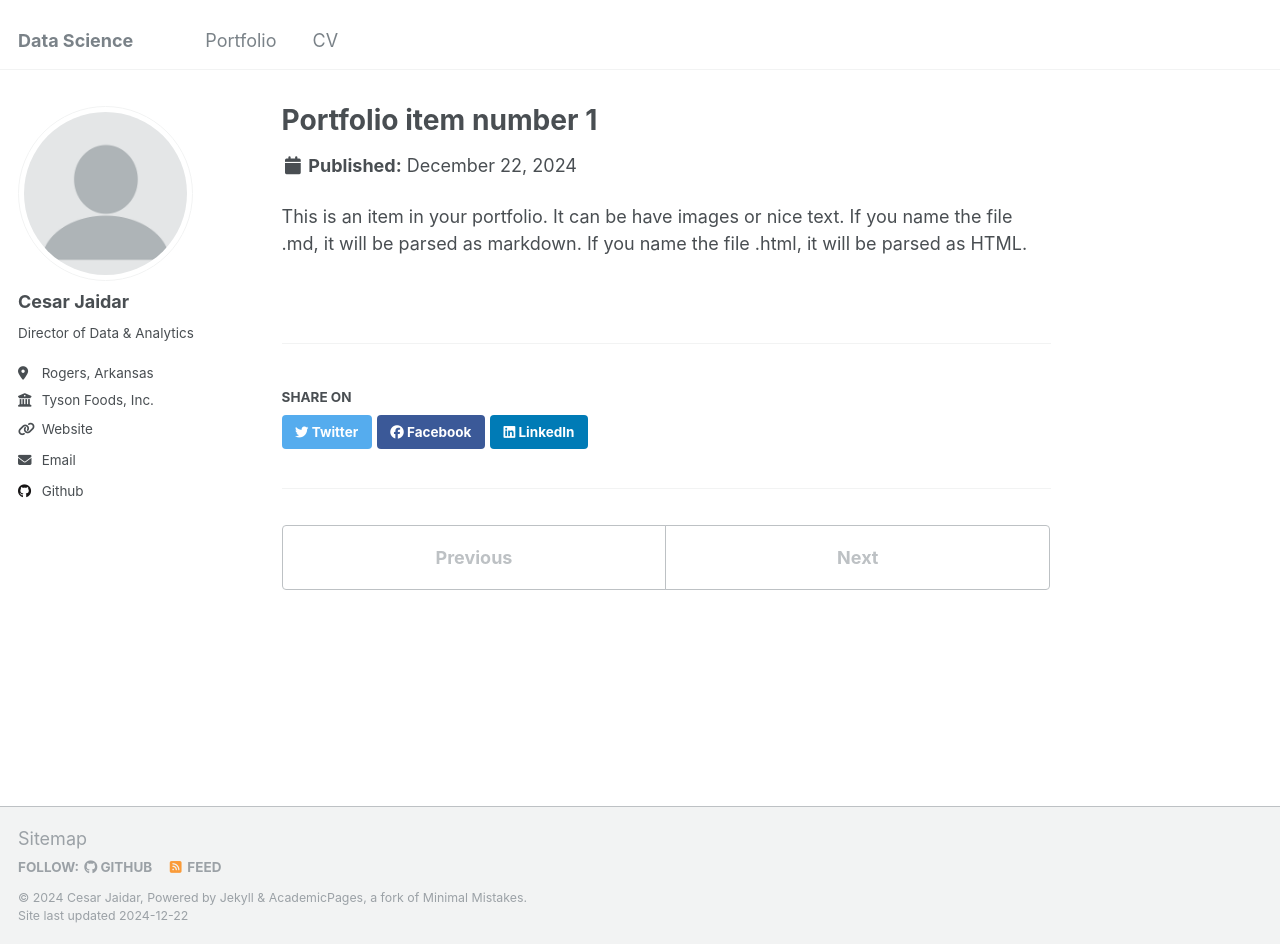
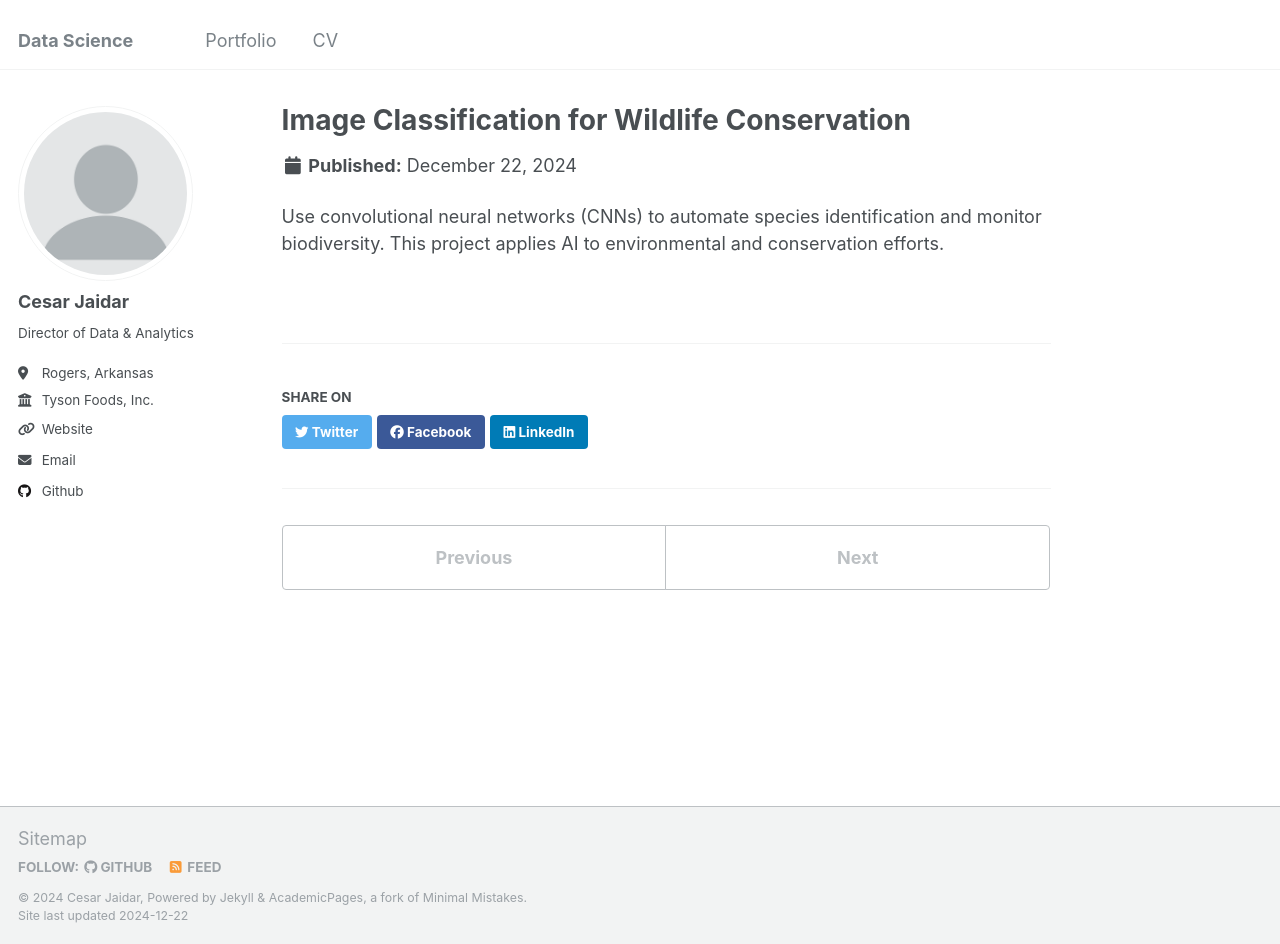
Before and after one commit to cesarjaidar/portfolio, a Jekyll site: the page built from _portfolio/Project 9.md, in a window 1280 px wide and 944 px high. Built offline with Jekyll 4.4.1, drawn with Linux system fonts in a browser that asks for light colours.

Commit message:
Update Project 9.md

```diff
--- a/_portfolio/Project 9.md
+++ b/_portfolio/Project 9.md
@@ -1,7 +1,7 @@
 ---
-title: "Portfolio item number 1"
-excerpt: "Short description of portfolio item number 1<br/><img src='/images/500x300.png'>"
+title: "Image Classification for Wildlife Conservation"
+excerpt: "Develop a deep learning model to classify and detect animal species in camera trap images.<br/><img src='/images/500x300.png'>"
 collection: portfolio
 ---
 
-This is an item in your portfolio. It can be have images or nice text. If you name the file .md, it will be parsed as markdown. If you name the file .html, it will be parsed as HTML.
+Use convolutional neural networks (CNNs) to automate species identification and monitor biodiversity. This project applies AI to environmental and conservation efforts.
```
